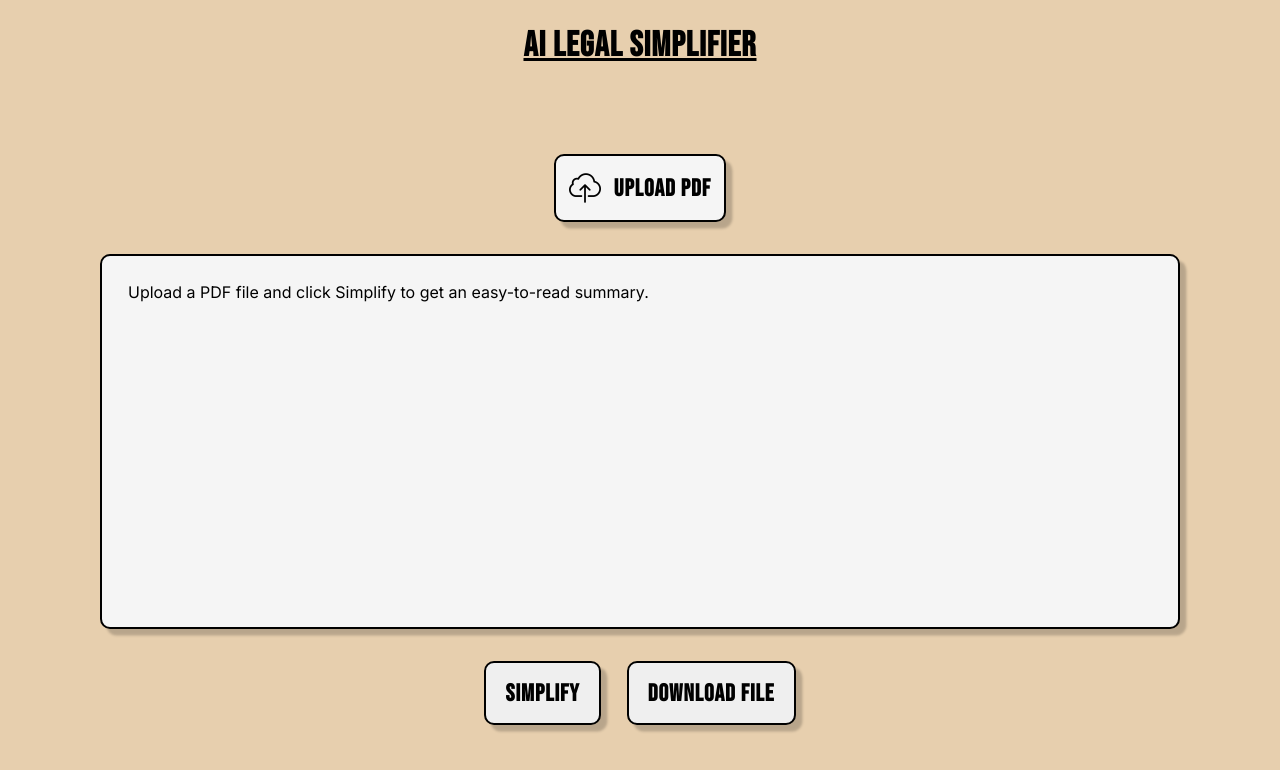
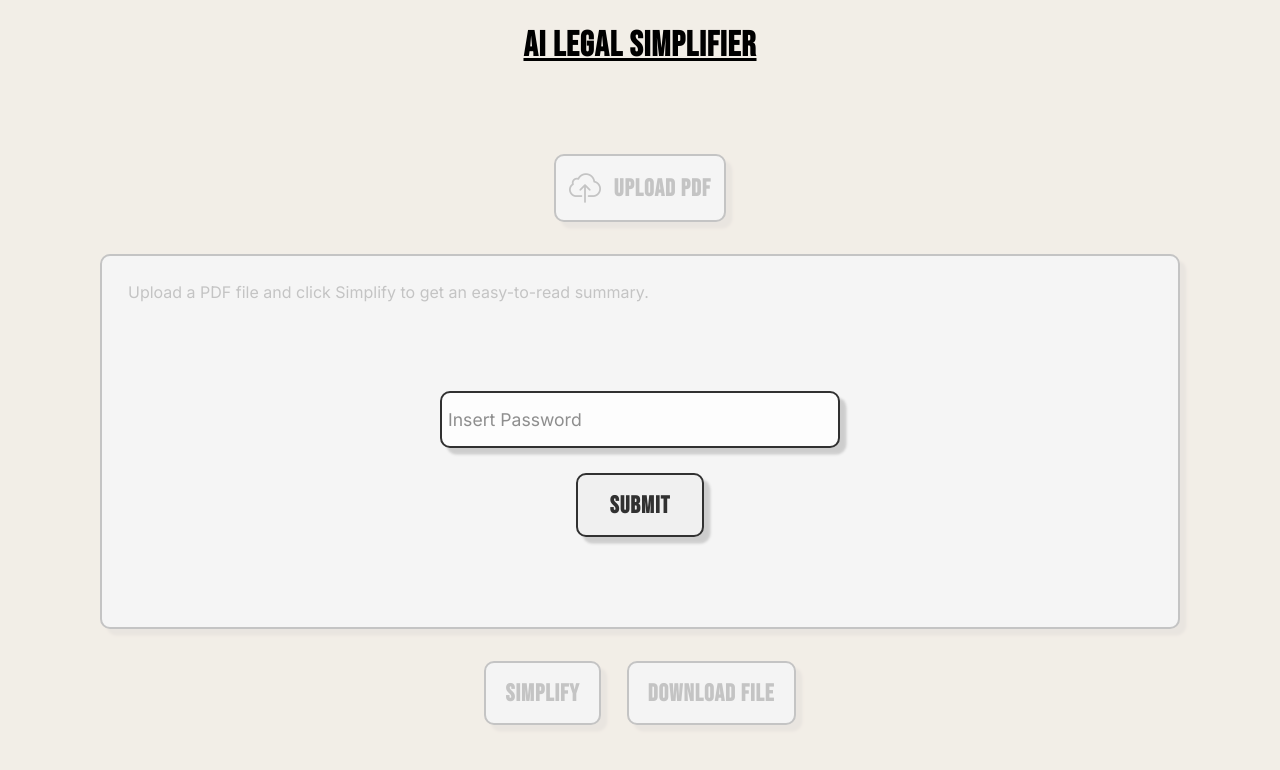
Before and after one commit to alberto-sclocchi/legal-simplifier-client, a React (Create React App) app: page / in a window 1280 px wide. Shown: the top 770 px of the page. Built offline with nearby package versions, Linux system fonts and the light colour scheme.

Commit message:
add password system to access website

```diff
--- a/src/App.css
+++ b/src/App.css
@@ -47,6 +47,7 @@ html{
   height: 8vh;
   display: flex;
   align-items: center;
+  justify-content: center;
   cursor: pointer;
   gap: 1vw;
   padding: 0 1vw;
@@ -108,3 +109,48 @@ h1, h2, h3, h4, h5, h6{
   font-size: 2.2rem;
   text-decoration: underline;
 }
+
+#block-screen{
+  position: fixed;
+  top: 0;
+  left: 0;
+  width: 100%;
+  height: 100%;
+  background-color: whitesmoke;
+  opacity: 0.8;
+  display: flex;
+  flex-direction: column;
+  justify-content: space-between;
+  align-items: center;
+
+}
+
+#block-screen form{
+  padding: 10vh;
+  height: 70vh;
+  display: flex;
+  flex-direction: column;
+  align-items: center;
+  justify-content: center;
+  gap: 2vw;
+}
+
+#block-screen form input{
+  width: 30vw;
+  height: 5vh;
+  padding: 0.5vw;
+  border: none;
+  border-radius: 10px;
+  box-shadow: 0.5vw 0.5vw 0.2vw rgba(0, 0, 0, 0.2);
+  border: 0.2vw solid #000;
+  font-size: 1.1rem;
+  font-family: 'Inter';
+}
+
+.block-screen-button{
+  width: 10vw;
+}
+
+.error{
+  height: 3vh;
+}
--- /dev/null
+++ b/src/components/core/BlockScreen.jsx
@@ -0,0 +1,29 @@
+import React, { useContext, useState } from 'react'
+import SimplifierContext from '../simplifier/context/SimplifierContext.context';
+
+export default function BlockScreen() {
+
+  const [ password, setPassword ] = useState("");
+  const [ isView, setIsView ] = useState(false);
+
+
+  const {unlockSimplifier, errorLock} = useContext(SimplifierContext);
+
+  const handleSubmit = (event) => {
+    event.preventDefault();
+    unlockSimplifier(password);
+    console.log("Unlocking Simplifier with password:", password);
+    setPassword("");
+  }
+
+  return (
+    <div  id="block-screen">
+        <h1 className="title">AI Legal Simplifier</h1>
+        <form>
+            <span style={{textDecoration:"underline"}}>{errorLock && errorLock}</span>
+            <input type={isView ? "text" : "password"} name="password" value={password} onChange={(event) => setPassword(event.target.value)} placeholder='Insert Password'/>
+            <button type="submit" className='dashboard-btn file-upload-div block-screen-button' onClick={handleSubmit}>Submit</button>
+        </form>
+    </div>
+  )
+}
--- a/src/components/core/RoutesIndex.jsx
+++ b/src/components/core/RoutesIndex.jsx
@@ -5,7 +5,7 @@ import SimplifierDashboard from '../simplifier/SimplifierDashboard'
 export default function RoutesIndex() {
   return (
     <Routes>
-        <Route path="/" element={<SimplifierDashboard />} />
+        <Route path="/*" element={<SimplifierDashboard />} />
     </Routes>
   )
 }
--- a/src/components/simplifier/SimplifierDashboard.jsx
+++ b/src/components/simplifier/SimplifierDashboard.jsx
@@ -6,10 +6,11 @@ import html2pdf  from 'html2pdf.js';
 import uploadIcon from '../../images/upload-icon.png';
 import RoutesIndex from '../core/RoutesIndex';
 import SimplifiedTextContainer from './SimplifiedTextContainer';
+import BlockScreen from '../core/BlockScreen';
 
 export default function SimplifierDashboard() {
 
-  const { getSimplifiedText, simplifiedText, downloadFile, loading, setSimplifiedText, fileOriginalName} = useContext(SimplifierContext);
+  const { getSimplifiedText, simplifiedText, downloadFile, loading, setSimplifiedText, fileOriginalName, unlockSimplifier, isLocked} = useContext(SimplifierContext);
   const [ file, setFile ] = useState(null);
   const [ error, setError ] = useState(null);
 
@@ -69,6 +70,12 @@ export default function SimplifierDashboard() {
   }
 
   return (
+    <>
+        {
+            isLocked &&
+            <BlockScreen />
+        }
+
         <div className="simplifier-dashboard">
             <h1 className='title'>AI Legal Simplifier</h1>
             <form>
@@ -90,5 +97,6 @@ export default function SimplifierDashboard() {
                 <button style={!!file && !!simplifiedText ? {cursor: "pointer"} : {cursor: "not-allowed"}} className="file-upload-div dashboard-btn" type="submit" onClick={!!file && !!simplifiedText ? handleDowload : () => console.log("Button Disabled")}> Download File</button>
             </div>
         </div>
+    </>
   )
 }
--- a/src/components/simplifier/context/SimplifierContext.context.jsx
+++ b/src/components/simplifier/context/SimplifierContext.context.jsx
@@ -4,6 +4,8 @@ import SimplifierService from "../service/SimplifierService";
 
 const SimplifierContext = createContext({});
 const service =  new SimplifierService();
+const PASSWORD_SIMPLIFIER = "legal2005";
+
 
 
 export const SimplifierProvider = ({children}) => {
@@ -11,6 +13,8 @@ export const SimplifierProvider = ({children}) => {
     const [ fileOriginalName, setFileOriginalName ] = useState(null);
     const [ simplifiedText, setSimplifiedText ] = useState("");
     const [ loading, setLoading ] = useState(false);
+    const [ errorLock, setErrorLock ] = useState(null);
+    const [ isLocked, setIsLocked ] = useState(true);
 
     const getSimplifiedText = async (file) => {
         setLoading(true);
@@ -35,8 +39,26 @@ export const SimplifierProvider = ({children}) => {
         }
     }
 
+    const unlockSimplifier = (password) => {
+        if(!password || password !== PASSWORD_SIMPLIFIER) {
+            console.log("Incorrect password");
+            setErrorLock("Incorrect password. Please try again.");
+
+            setTimeout(() => {
+                setErrorLock(null);
+            }, 3000);
+
+            return;
+        }
+
+        setIsLocked(false);
+        setErrorLock(null);
+
+
+    }
+
     return (
-    <SimplifierContext.Provider value={{simplifiedText, loading, downloadFile, getSimplifiedText, setSimplifiedText, fileOriginalName}}>
+    <SimplifierContext.Provider value={{simplifiedText, loading, downloadFile, getSimplifiedText, setSimplifiedText, fileOriginalName, unlockSimplifier, isLocked, errorLock}}>
       {children}
     </SimplifierContext.Provider>
     )
```
Also changed, not shown: src/images/no-view-icon.png (added), src/images/view-icon.png (added). Lines whose indentation alone changed are shown as unchanged.
